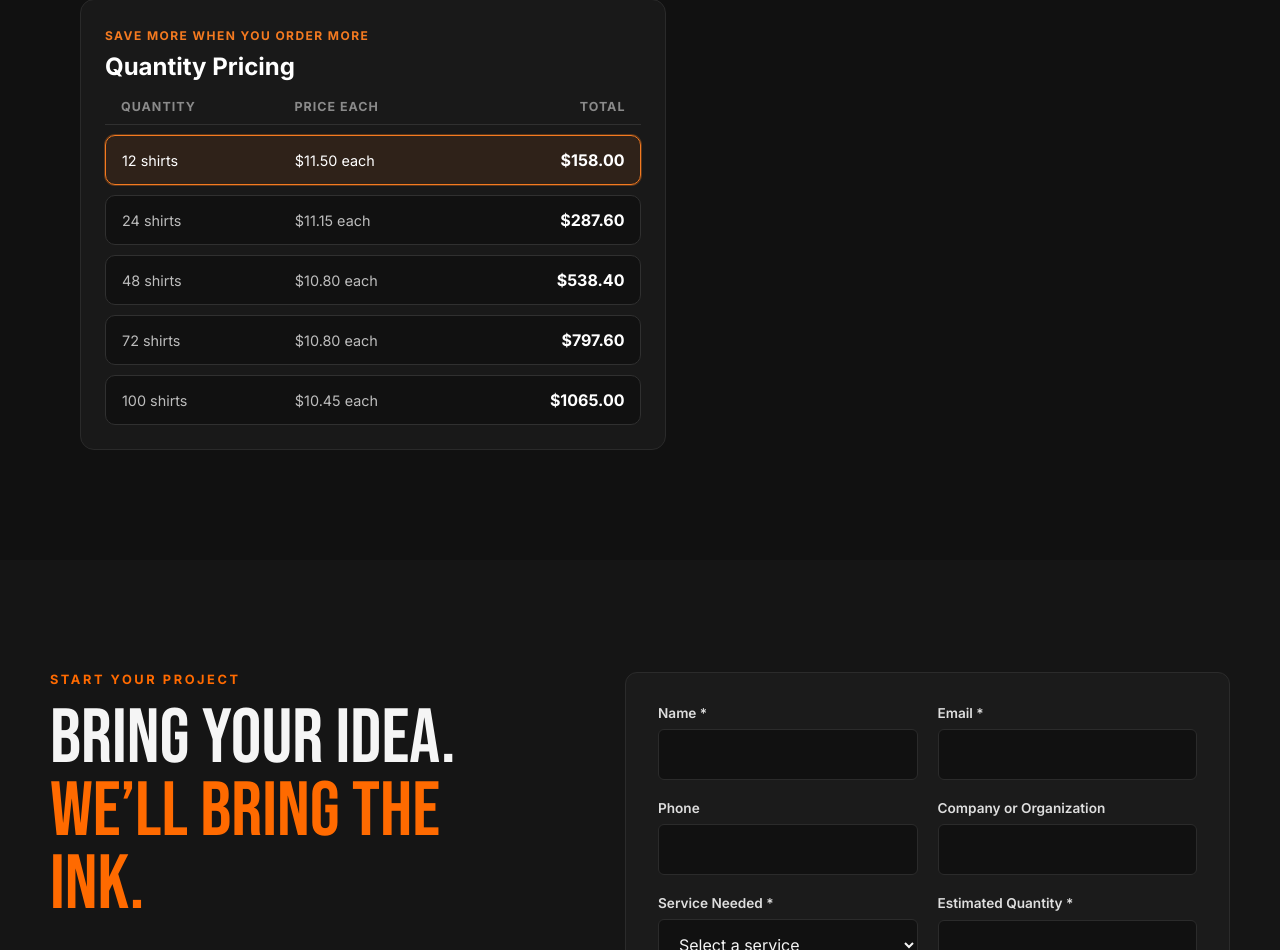
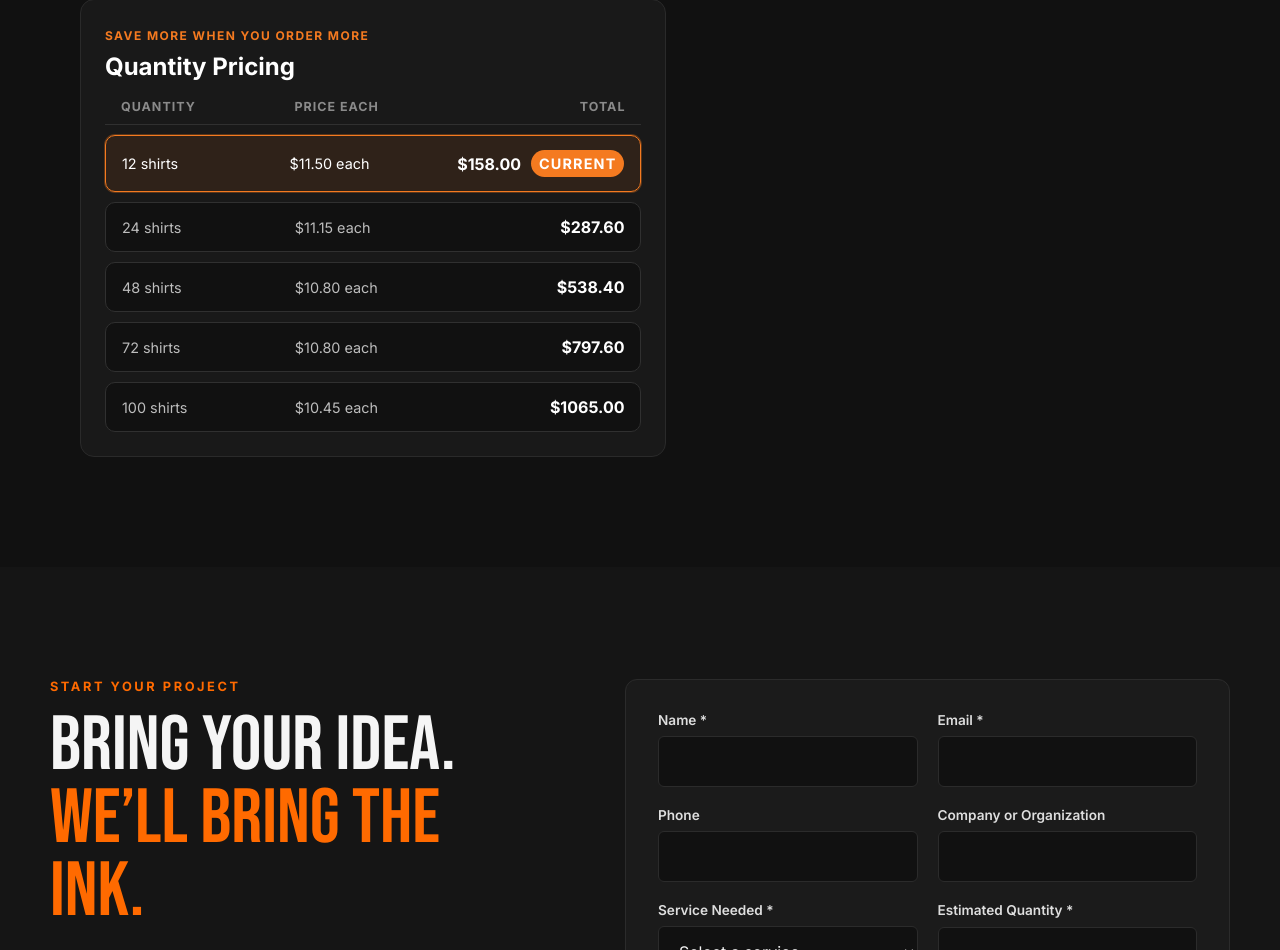
Before and after one commit to CharlieBrown3rd/inknhustle-os, a React (Vite) app: page / in a window 1280 px wide. Shown: the part 5113-6063 px from the top of the page. Built offline with nearby package versions, Linux system fonts and the light colour scheme.

Commit message:
Added rows to pricing

```diff
--- a/src/components/QuoteBuilder/QuantityPriceTable.jsx
+++ b/src/components/QuoteBuilder/QuantityPriceTable.jsx
@@ -21,7 +21,11 @@ function QuantityPriceTable({
     </div>
 
     <div className="quantity-price-table-body">
-      {quantityEstimates.map(({ quantity, estimate }) => (
+     {quantityEstimates.map(({ quantity, estimate }) => {
+  const isBestValue =
+    quantity === quantityEstimates.at(-1)?.quantity;
+
+  return (
     <div
       className={`quantity-price-table-row ${
         quantity === currentQuantity
@@ -36,11 +40,20 @@ function QuantityPriceTable({
             ${estimate.pricePerShirt.toFixed(2)} each
           </span>
 
+          <div className="quantity-price-table-total">
   <strong>
     ${estimate.total.toFixed(2)}
   </strong>
+
+  {quantity === currentQuantity && (
+    <span className="current-badge">
+      CURRENT
+    </span>
+  )}
 </div>
-      ))}
+           </div>
+  );
+})}
     </div>
   </>
 )}
--- a/src/sections/QuoteCalculator/QuoteCalculator.css
+++ b/src/sections/QuoteCalculator/QuoteCalculator.css
@@ -651,3 +651,21 @@
     text-align: left;
   }
 }
+.quantity-price-table-total {
+  display: flex;
+  align-items: center;
+  justify-content: flex-end;
+  gap: 10px;
+}
+
+.current-badge {
+  display: inline-flex;
+  align-items: center;
+  padding: 5px 8px;
+  color: #111111;
+  background: #f47a20;
+  border-radius: 999px;
+  font-size: 0.65rem;
+  font-weight: 900;
+  letter-spacing: 0.08em;
+}
```
Lines whose indentation alone changed are shown as unchanged.
